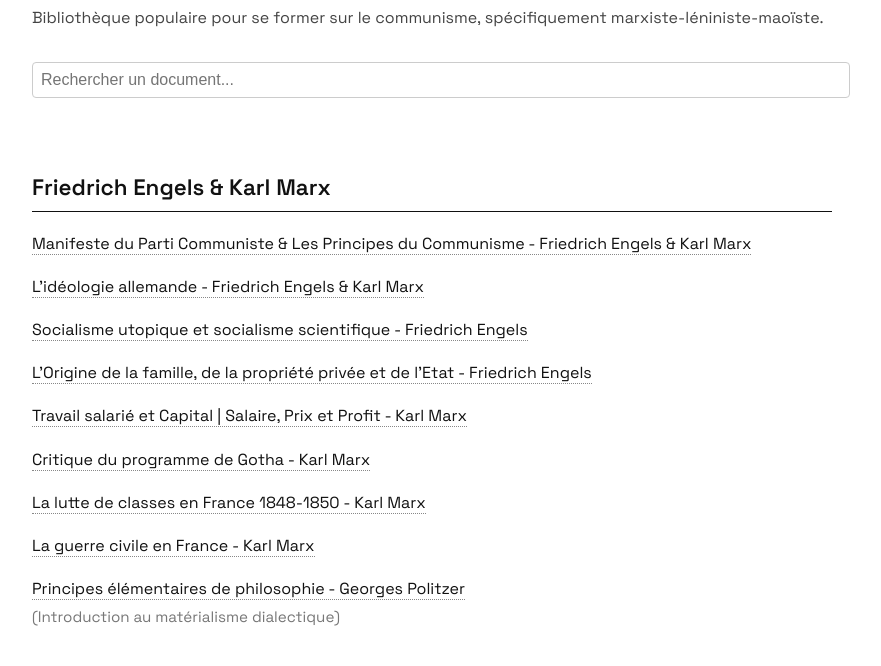
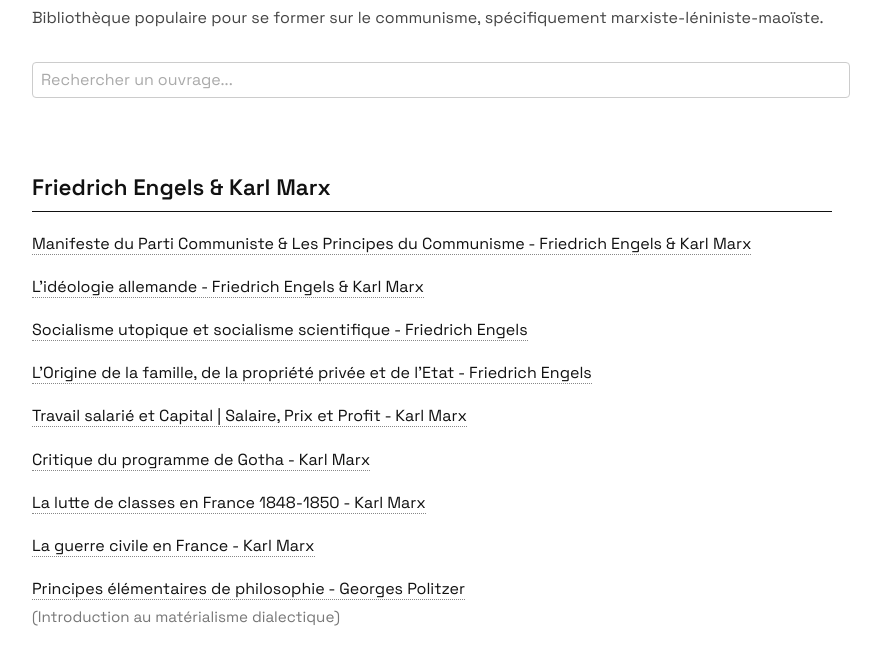
Before and after one commit to archivesrouges/archivesrouges.github.io, a plain HTML site: page index.html in a window 1280 px wide. Shown: the part 126-792 px from the top of the page, without its empty margins (208-1089 px from the left). Drawn offline with Linux system fonts and the light colour scheme.

Commit message:
Update index.html

```diff
--- a/index.html
+++ b/index.html
@@ -40,6 +40,13 @@
       border: 1px solid #ccc;
       border-radius: 4px;
     }
+
+  #searchInput::placeholder {
+  font-family: 'Space Grotesk', sans-serif;
+  color: #aaa;
+  font-style: normal;
+  font-size: 1rem;
+  }
 
     h2 {
       font-size: clamp(1rem, 4.5vw, 1.4rem);
@@ -135,7 +142,7 @@
     Bibliothèque populaire pour se former sur le communisme, spécifiquement marxiste-léniniste-maoïste.
   </p>
 
-  <input type="text" id="searchInput" placeholder="Rechercher un document..." />
+  <input type="text" id="searchInput" placeholder="Rechercher un ouvrage..." />
 
   <h2>Friedrich Engels & Karl Marx</h2>
   <ul>
```
